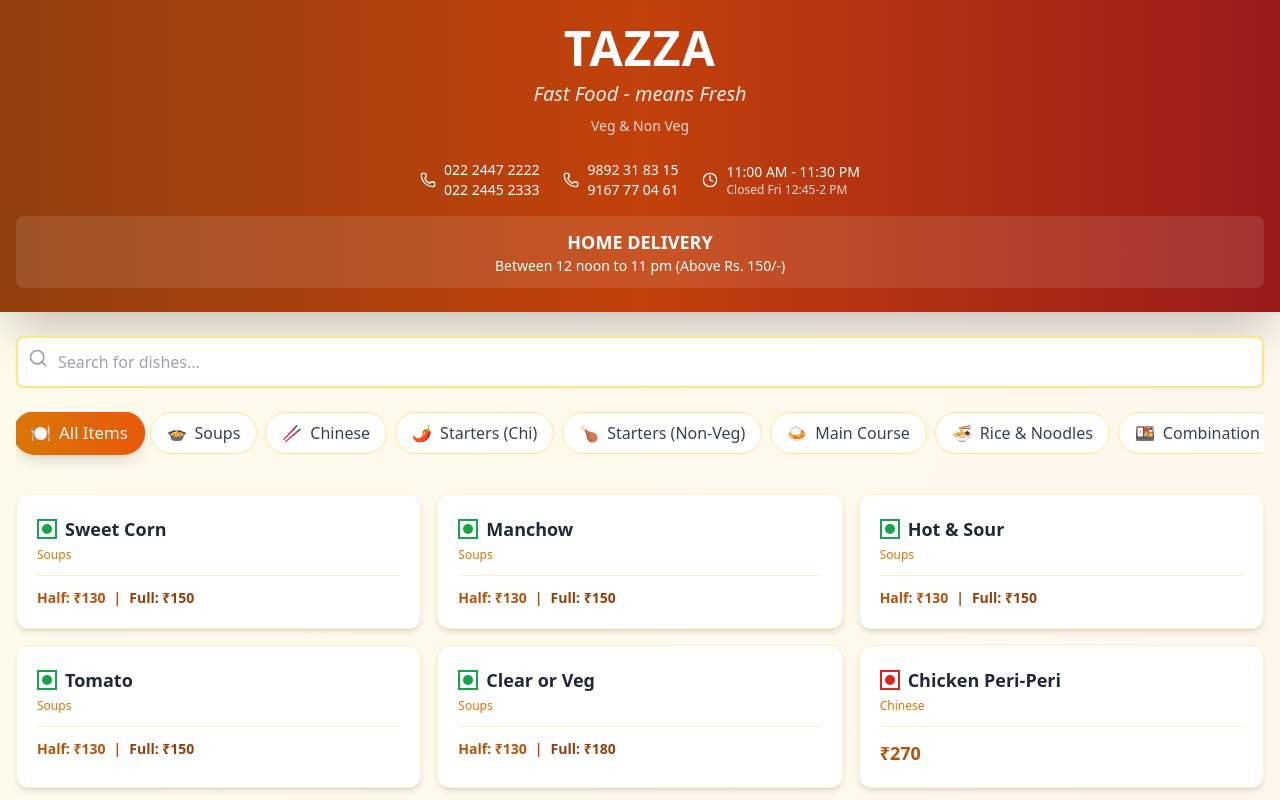
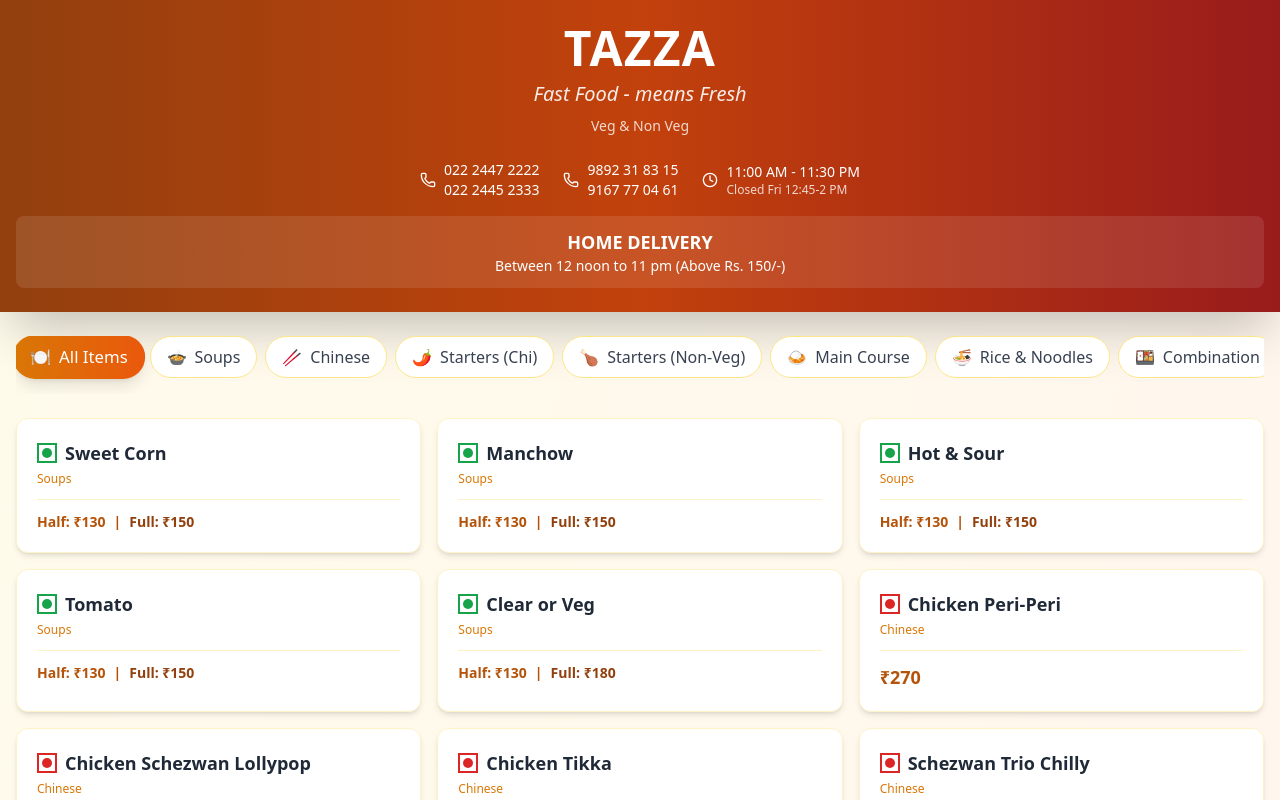
Before and after one commit to rohanjaiswal13/taplab, a React (Vite) app: page /tazza in a window 1280 px wide. Shown: the top 800 px of the page. Built offline with nearby package versions, Linux system fonts and the light colour scheme.

Commit message:
search bar removed from tazza

```diff
--- a/src/tazza-menu.tsx
+++ b/src/tazza-menu.tsx
@@ -1,5 +1,5 @@
 import { useState } from "react";
-import { Search, Phone, Clock } from "lucide-react";
+import { Phone, Clock } from "lucide-react"; // Search is no longer needed
 
 // 1. Define Types
 type PriceObject = {
@@ -30,7 +30,7 @@
 }
 
 const TazzaMenu = () => {
-  const [searchTerm, setSearchTerm] = useState("");
+  // Removed [searchTerm, setSearchTerm] state
   const [selectedCategory, setSelectedCategory] = useState("all");
 
   // 2. Apply Type to menuData
@@ -338,14 +338,13 @@
     // 3. Fix array type and initialization
     const items: FilteredItem[] = [];
 
-    // Fix implicit any on categoryKey using keyof typeof menuData is not strictly needed if menuData is Typed Record<string, Category>
+    // Removed searchTerm logic, only filtering by selectedCategory now
     Object.keys(menuData).forEach((categoryKey) => {
       if (selectedCategory === "all" || selectedCategory === categoryKey) {
         const category = menuData[categoryKey];
         category.items.forEach((item) => {
-          if (item.name.toLowerCase().includes(searchTerm.toLowerCase())) {
-            items.push({ ...item, category: category.title, categoryKey });
-          }
+          // Push all items in the selected category
+          items.push({ ...item, category: category.title, categoryKey });
         });
       }
     });
@@ -432,21 +431,8 @@
         </div>
       </div>
 
-      {/* Search and Filter */}
+      {/* Filter only (Search removed) */}
       <div className="max-w-7xl mx-auto px-4 py-6">
-        <div className="mb-6">
-          <div className="relative">
-            <Search className="absolute left-3 top-3 text-gray-400 w-5 h-5" />
-            <input
-              type="text"
-              placeholder="Search for dishes..."
-              className="w-full pl-10 pr-4 py-3 rounded-lg border-2 border-amber-200 focus:border-amber-500 focus:outline-none bg-white shadow-sm"
-              value={searchTerm}
-              onChange={(e) => setSearchTerm(e.target.value)}
-            />
-          </div>
-        </div>
-
         {/* Category Filter */}
         <div className="flex gap-2 overflow-x-auto pb-4 mb-6 scrollbar-hide">
           {categories.map((cat) => (
@@ -513,7 +499,7 @@
         {filteredMenu().length === 0 && (
           <div className="text-center py-12">
             <p className="text-gray-500 text-lg">
-              No items found matching your search.
+              No items found matching your filter selection.
             </p>
           </div>
         )}
```
